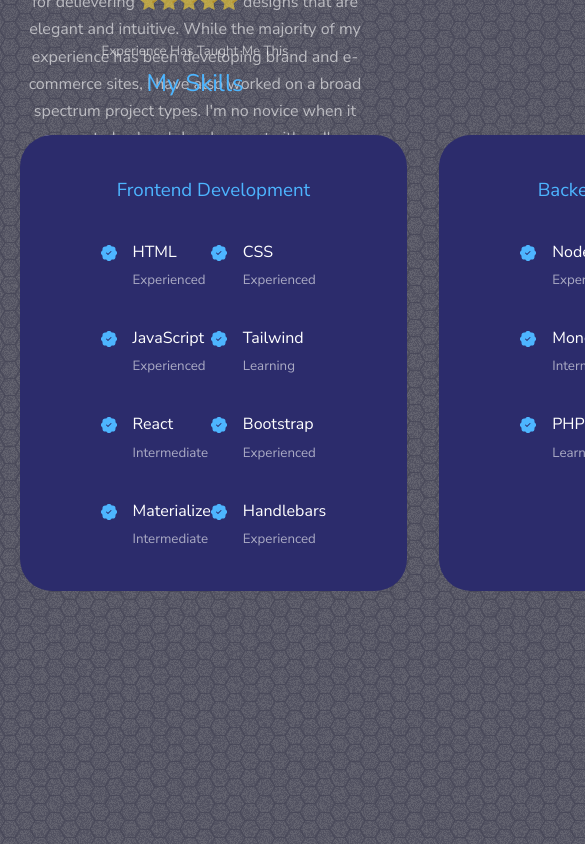
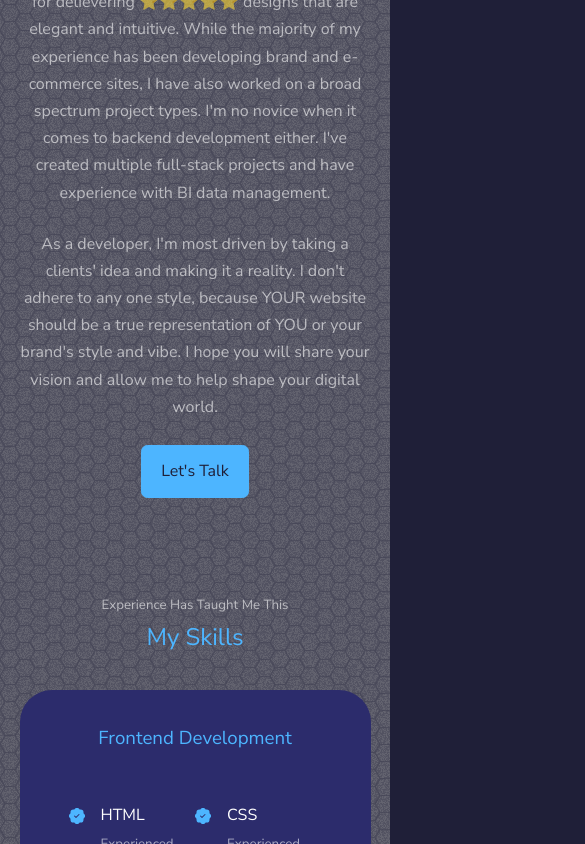
Before and after one commit to littletonjeffrey/codeappendable, a React (Create React App) app: page / in a window 390 px wide. Shown: the part 1840-2684 px from the top of the page, 585 px wide, since content can reach past the window. Built offline with nearby package versions, Linux system fonts and the light colour scheme.

Commit message:
media queries for experience done

```diff
--- a/src/components/experience/experience.css
+++ b/src/components/experience/experience.css
@@ -39,3 +39,31 @@
     margin-top: 6px;
     color: var(--color-primary);
 }
+
+/* ================= MEDIA QUERIES =============== */
+
+/* MEDIUM SCREENS */
+@media screen and (max-width: 1024px) {
+    .experience_container {
+        grid-template-columns: 1fr;
+}
+    .experience_container > div {
+        width: 80%;
+        padding: 2rem;
+        margin: 0 auto;
+    }
+    .experience_content {
+        padding: 1rem
+    }
+}
+/* SMALL SCREENS */
+@media screen and (max-width: 600px) {
+   .experience_container {
+        gap: 1rem;
+   }
+   .experience_container > div {
+       width: 100%;
+       padding: 2rem 1 rem;
+   }
+
+}
--- a/src/index.css
+++ b/src/index.css
@@ -72,7 +72,6 @@ h1 {
 /* setting general margin for each section */
 section {
     margin-top: 8rem;
-    height: 100vh;
 }
 /* headers and sub-headers for each section */
 section > h2, section > h5 {
```
